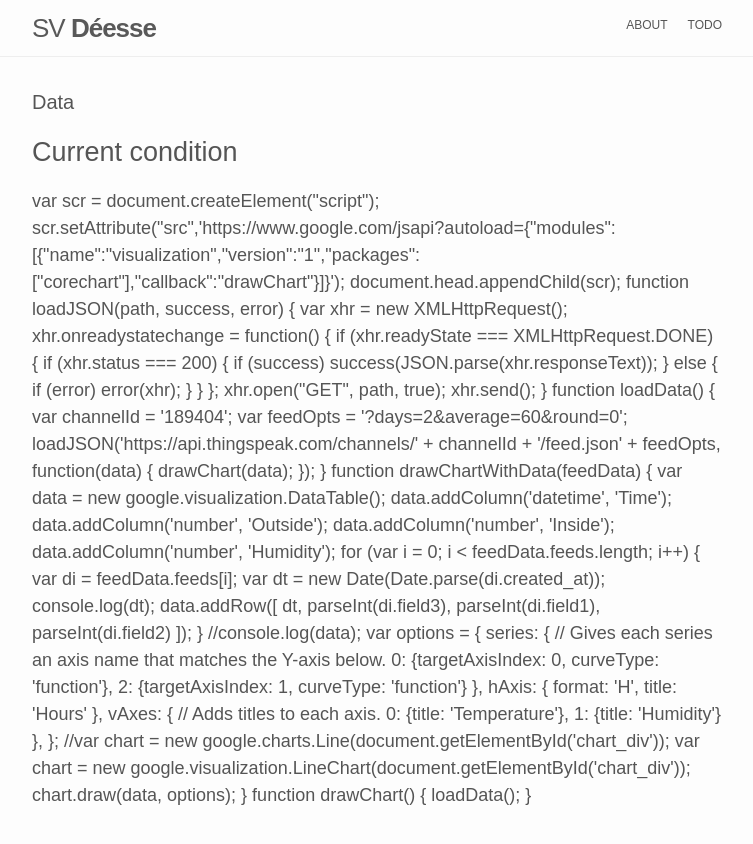
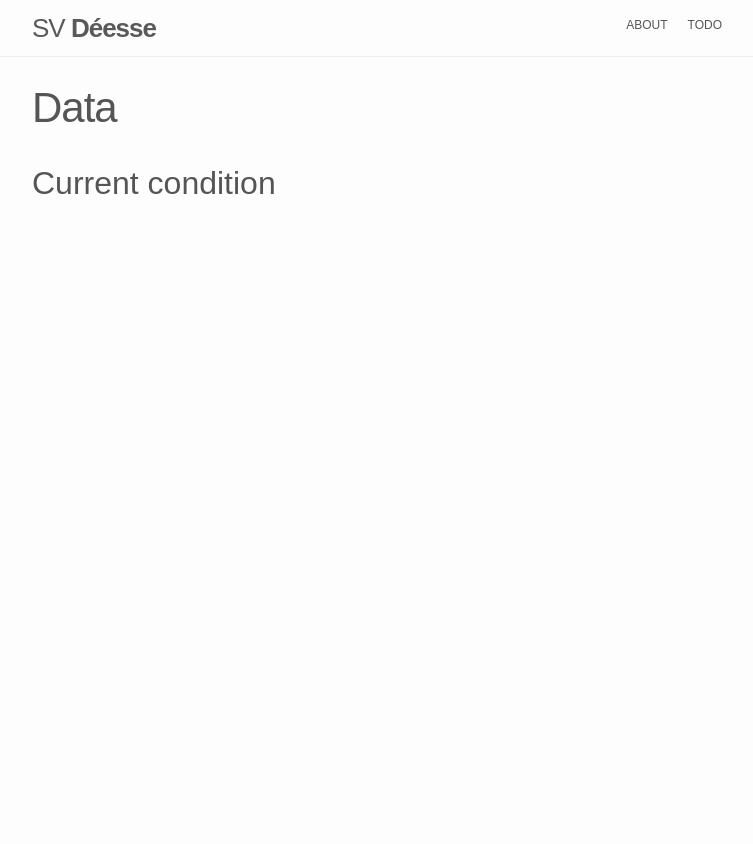
Before and after one commit to xslim/svdeesse.com, a Jekyll site: the page built from data.html, in a window 1280 px wide. Shown: the top 844 px of the page, without its empty margins (263-1016 px from the left). Built offline with Jekyll 4.4.1, drawn with Linux system fonts in a browser that asks for light colours; some of the changed lines change nothing that is shown.

Commit message:
Update data.html

```diff
--- a/data.html
+++ b/data.html
@@ -1,16 +1,14 @@
 ---
-layout: default
+layout: page
+title: Data
+permalink: /data/
 ---
 
-<div class="home">
+<h2>Current condition</h2>
+<div id="chart_div"></div>
 
-  <h1 class="page-heading">Data</h1>
-
-  <h2>Current condition</h2>
-  <div id="chart_div"></div>
-
-  <script>
-  //  <script type="text/javascript" src="https://www.gstatic.com/charts/loader.js"></script>
+<script>
+//https://www.gstatic.com/charts/loader.js
 
 var scr = document.createElement("script");
 scr.setAttribute("src",'https://www.google.com/jsapi?autoload={"modules":[{"name":"visualization","version":"1","packages":["corechart"],"callback":"drawChart"}]}');
@@ -88,6 +86,5 @@ function drawChartWithData(feedData) {
 function drawChart() {
     loadData();
 }
-  <script>
 
-</div>
+<script>
```
